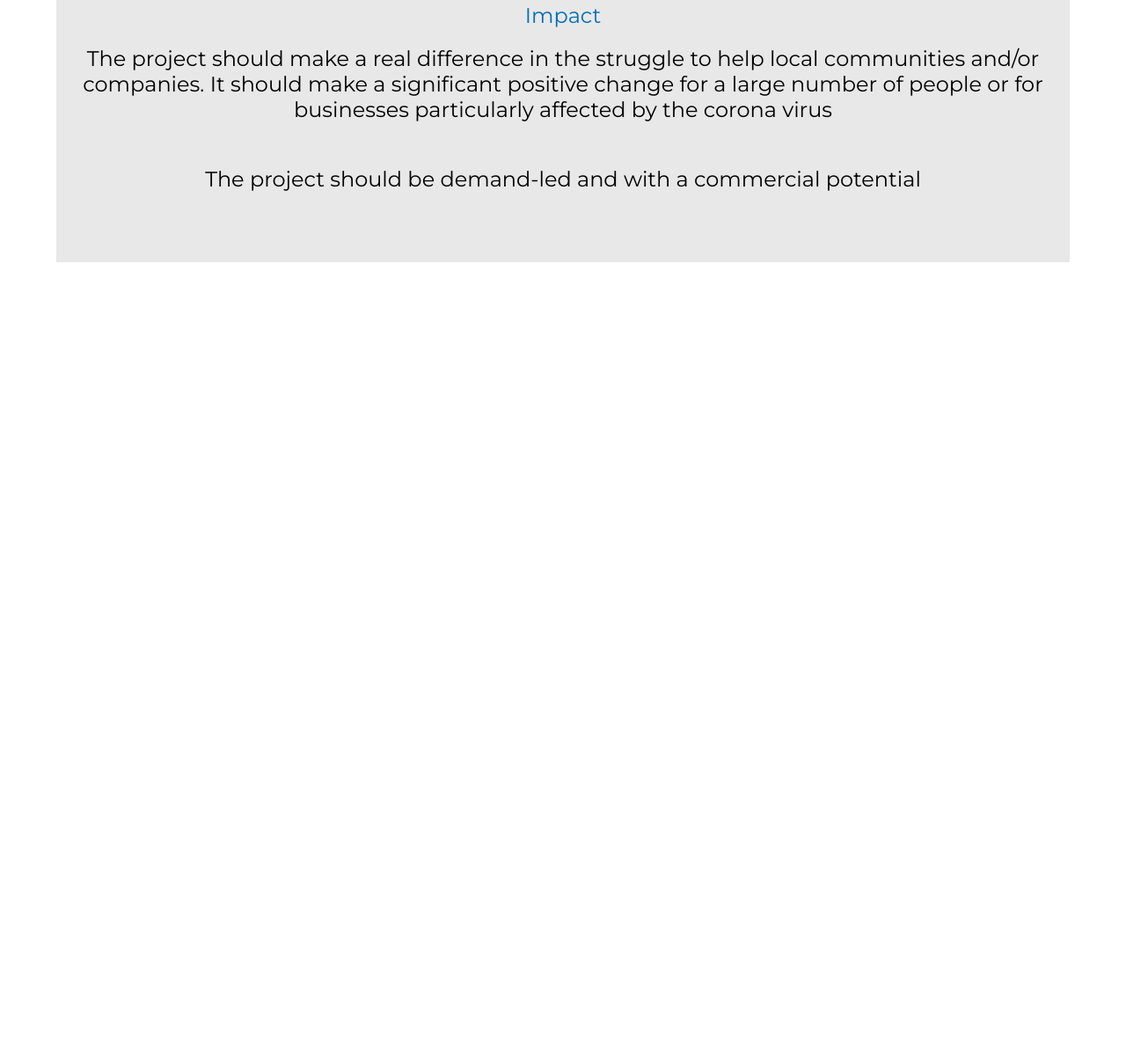
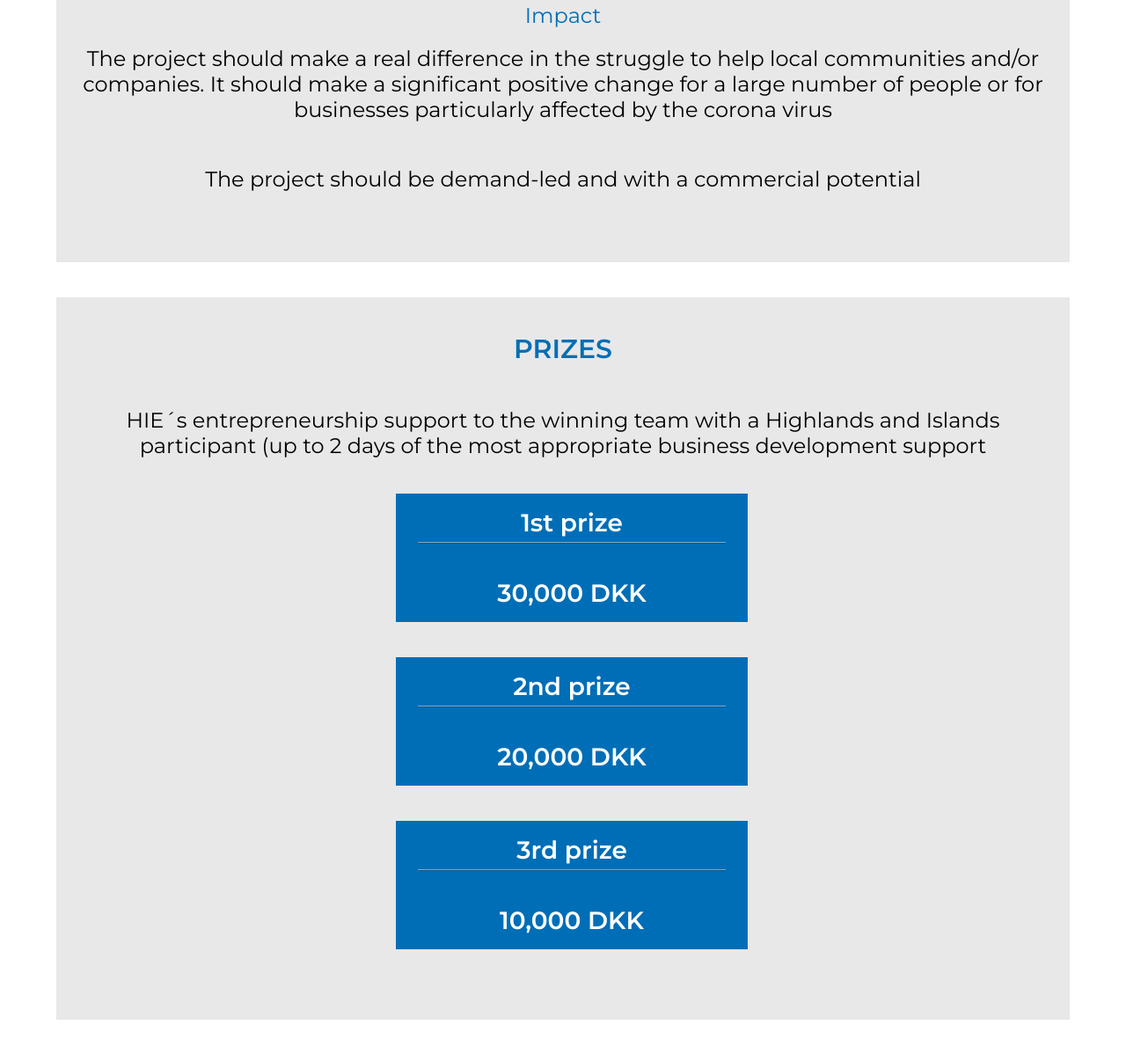
Before and after one commit to olavurellefsen/coronachallenge, a Gatsby site: page / in a window 1280 px wide. Shown: the part 3655-4853 px from the top of the page at 88% size. Before the commit the page ends 3973 px from the top, so only its background shows below. Built offline with nearby package versions, Linux system fonts and the light colour scheme; Gatsby itself is replaced by a stand-in of ours.

Commit message:
Add Prizes section

```diff
--- /dev/null
+++ b/src/components/main/prizes.js
@@ -0,0 +1,79 @@
+import React from "react"
+import styled from "styled-components"
+
+const Prizes = () => (
+  <PrizesContainer>
+    <PrizesTitleStyle>PRIZES</PrizesTitleStyle>
+    <PrizesDescriptionStyle>
+      HIE´s entrepreneurship support to the winning team with a Highlands and
+      Islands participant (up to 2 days of the most appropriate business
+      development support
+    </PrizesDescriptionStyle>
+    <PrizesButtonStyle>
+      1st prize
+      <LineStyle />
+      <br />
+      30,000 DKK
+    </PrizesButtonStyle>
+    <PrizesButtonStyle>
+      2nd prize
+      <LineStyle />
+      <br />
+      20,000 DKK
+    </PrizesButtonStyle>
+    <PrizesButtonStyle>
+      3rd prize
+      <LineStyle />
+      <br />
+      10,000 DKK
+    </PrizesButtonStyle>
+  </PrizesContainer>
+)
+
+const PrizesContainer = styled.div`
+  position: relative;
+  max-width: 1608px;
+  margin: 40px 5vw;
+  padding: 40px;
+  background: #e8e8e8;
+`
+
+const PrizesTitleStyle = styled.div`
+  color: #006eb6;
+  font-size: 30px;
+  font-weight: 600;
+  text-align: center;
+`
+
+const PrizesDescriptionStyle = styled.div`
+  position: relative;
+  left: 50%;
+  transform: translate(-50%, 0);
+  color: black;
+  font-size: 24px;
+  text-align: center;
+  margin-top: 48px;
+`
+
+const PrizesButtonStyle = styled.div`
+  display: block;
+  position: relative;
+  margin: 40px 10px;
+  max-width: 400px;
+  left: 50%;
+  transform: translate(-50%, 0);
+  color: white;
+  background: #006eb6;
+  font-size: 28px;
+  font-weight: 600;
+  opacity: 1;
+  padding: 16px 20px;
+  text-align: center;
+`
+
+const LineStyle = styled.hr`
+  border-top: 1px solid rgb(255,255,255,0.5);
+  margin: 5px;
+`
+
+export default Prizes
--- a/src/pages/index.js
+++ b/src/pages/index.js
@@ -7,6 +7,7 @@ import Signup from "../components/main/signup"
 import Themes from "../components/main/themes"
 import TargetGroup from "../components/main/targetgroup"
 import JuryCriteria from "../components/main/jury-criteria"
+import Prizes from "../components/main/prizes"
 
 const IndexPage = () => (
   <Layout>
@@ -17,6 +18,7 @@ const IndexPage = () => (
     <Themes />
     <TargetGroup />
     <JuryCriteria />
+    <Prizes />
   </Layout>
 )
 
```
